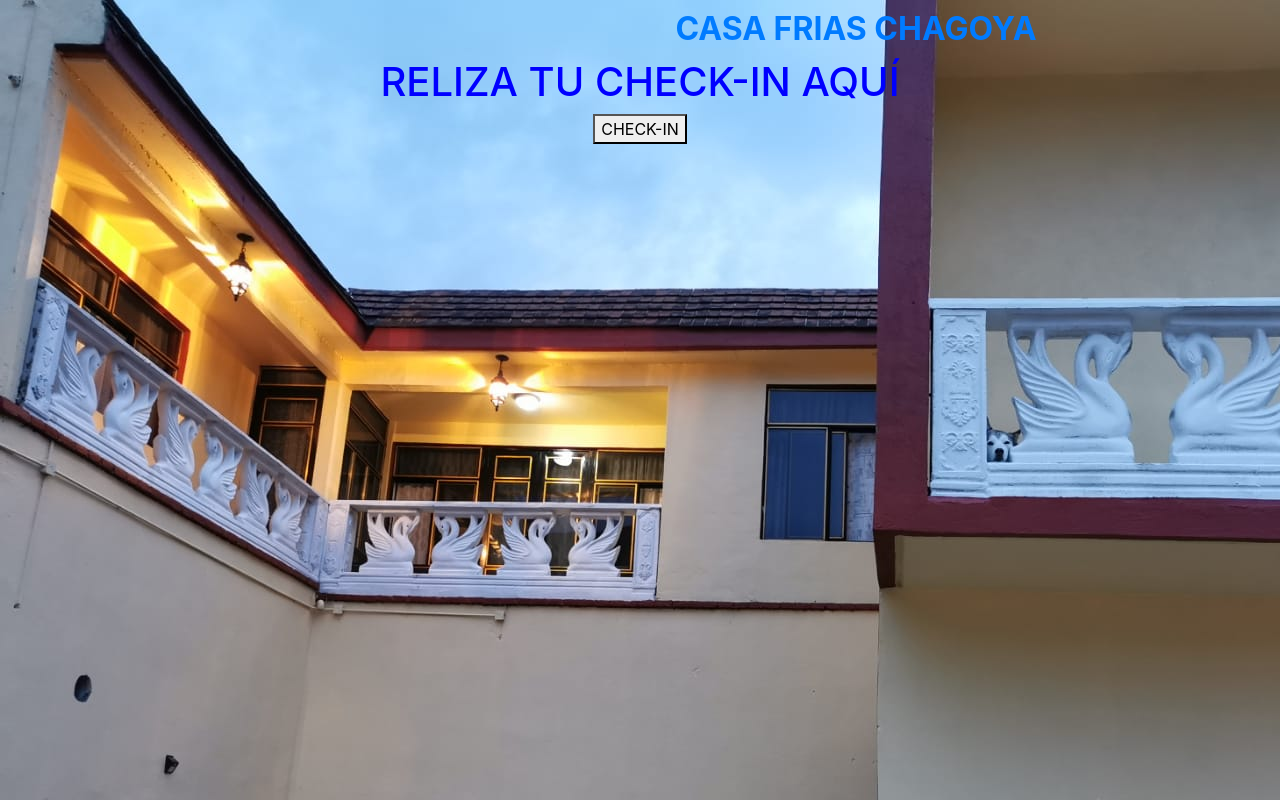
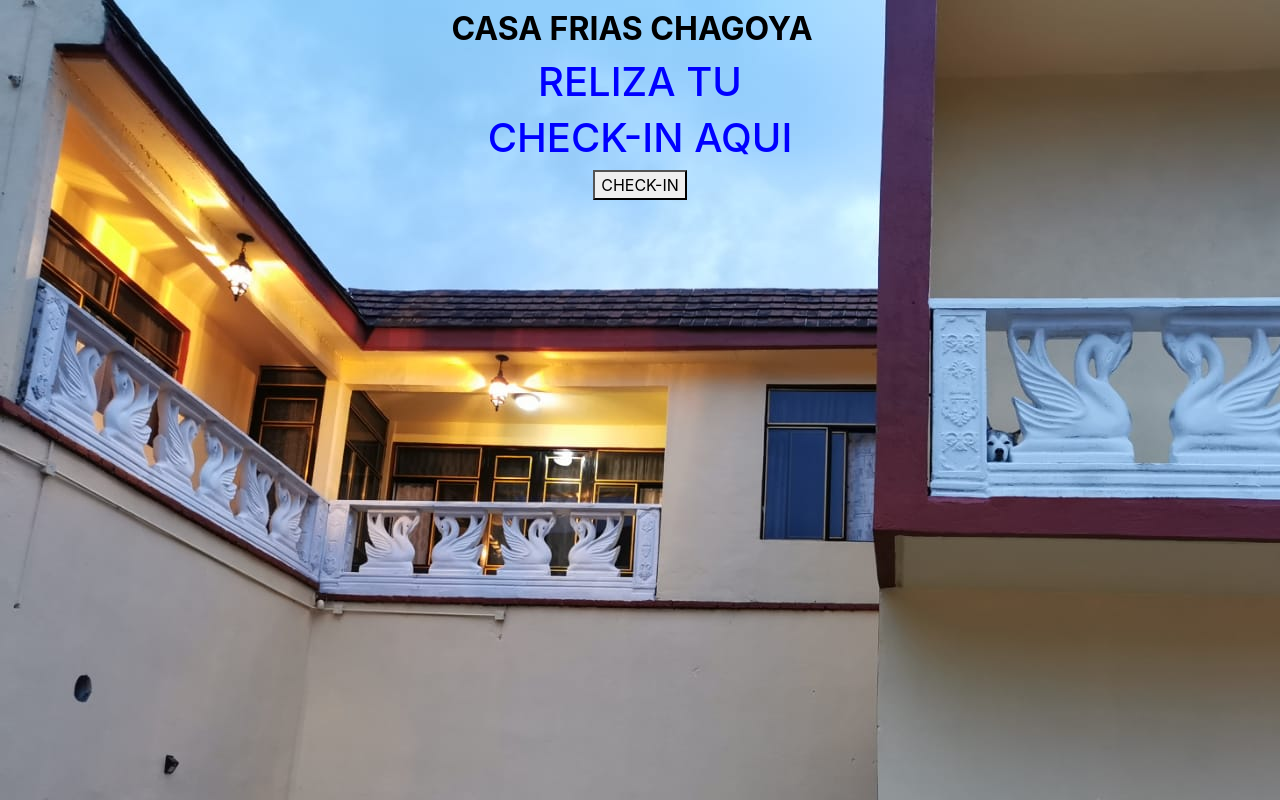
Before and after one commit to HMikado/casa, a plain HTML site: page index.html in a window 1280 px wide. Drawn offline with nearby package versions, Linux system fonts and the light colour scheme.

Commit message:
mas correcciones

```diff
--- a/index.html
+++ b/index.html
@@ -25,8 +25,7 @@
 
     .presentacion {
         font-size: xx-large;
-        margin-left: 35%;
-
+        color: black
     }
 
     .botoncito {
@@ -39,7 +38,11 @@
     <div align="center">
         <a class="navbar-brand presentacion" href="/index.html"><b>CASA FRIAS CHAGOYA</b></a>
     </div>
-    <h1 class="titulo">RELIZA TU CHECK-IN AQUÍ</h1>
+    <div align="center">
+        <h1 class="titulo">RELIZA TU</h1>
+        <h1 class="titulo">CHECK-IN AQUI</h1>
+    </div>
+
     <div align="center">
         <a href="checkin.html">
             <button>
```
